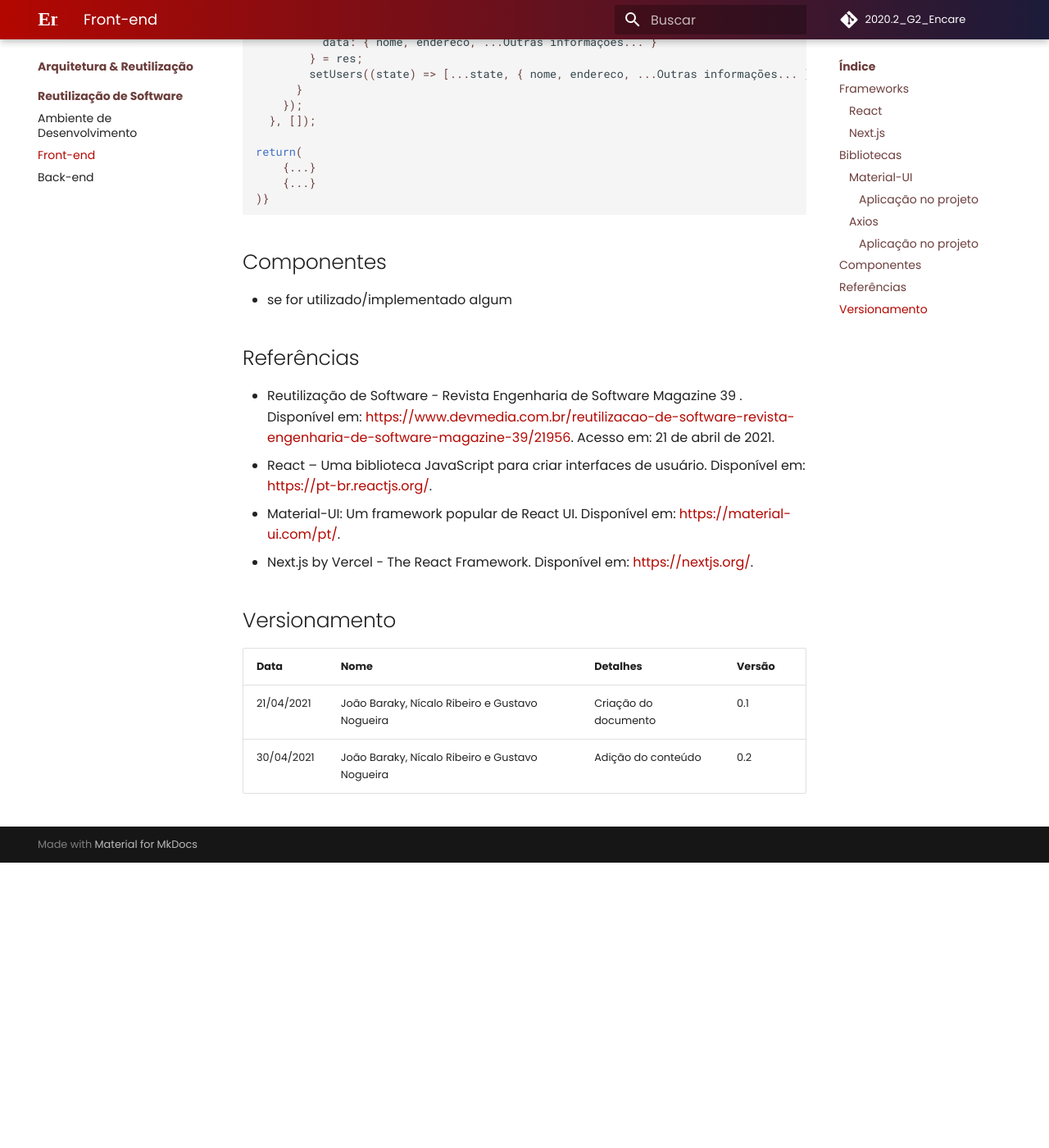
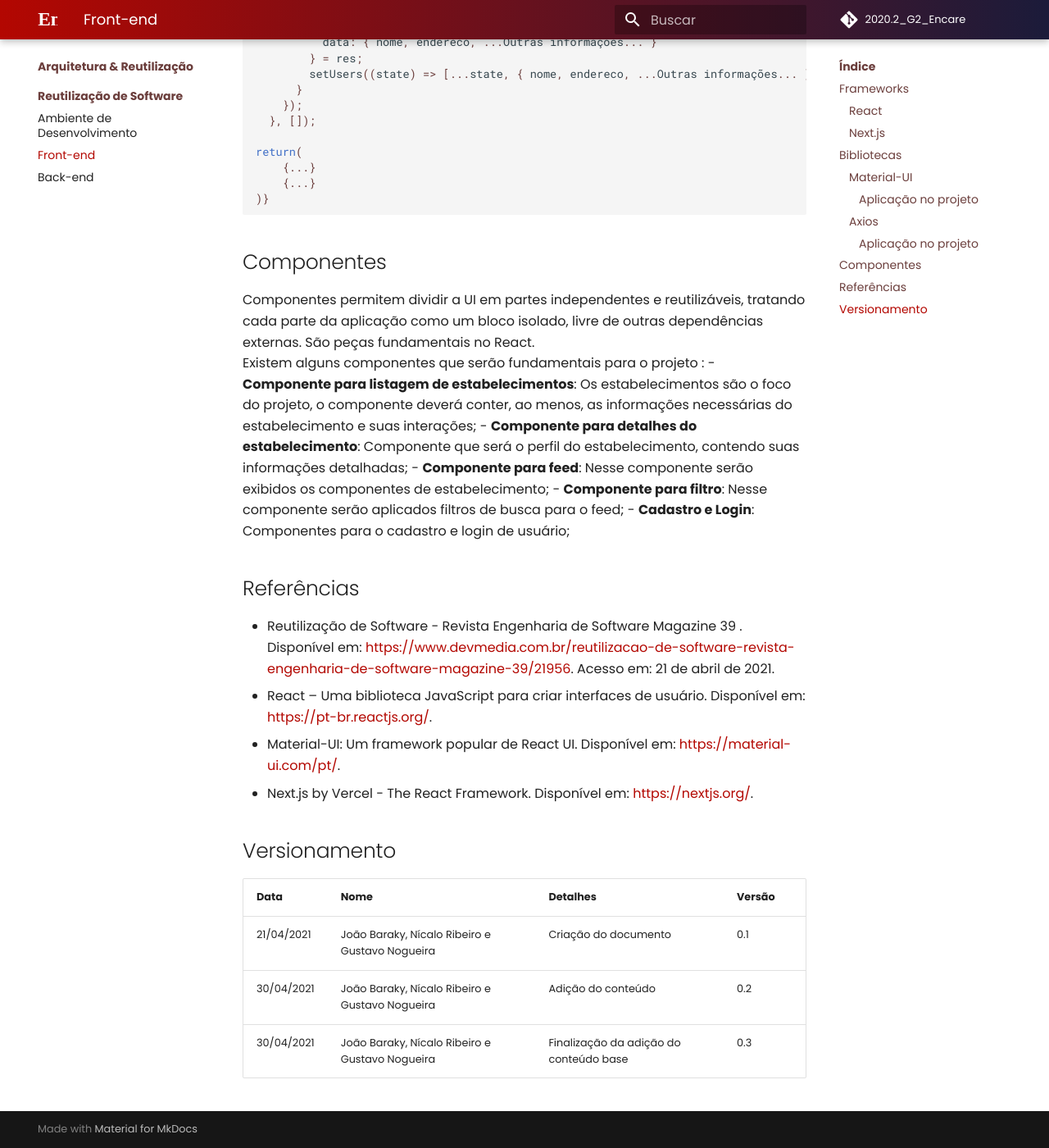
Before and after one commit to UnBArqDsw2020-2/2020.2_G2_Encare, an MkDocs documentation site: the page built from docs/Reutilizacao/frontend.md, in a window 1280 px wide and 1400 px high, scrolled down 4091 px. Shown: the whole window at 82% size. Built offline with MkDocs 1.6.1 and Material for MkDocs 9.7.7, drawn with Linux system fonts in a browser that asks for light colours; comment, search, counter and statistics services are not loaded; before the commit the page ends 5143 px from its top, so only the background shows below that.

Commit message:
[#80]Finalizacao do documento

````diff
--- a/docs/Reutilizacao/frontend.md
+++ b/docs/Reutilizacao/frontend.md
@@ -191,8 +191,13 @@ return(
 ```
 
 ## Componentes
-
-- se for utilizado/implementado algum
+Componentes permitem dividir a UI em partes independentes e reutilizáveis, tratando cada parte da aplicação como um bloco isolado, livre de outras dependências externas. São peças fundamentais no React.
+Existem alguns componentes que serão fundamentais para o projeto :
+- **Componente para listagem de estabelecimentos**: Os estabelecimentos são o foco do projeto, o componente deverá conter, ao menos, as informações necessárias do estabelecimento e suas interações;
+- **Componente para detalhes do estabelecimento**: Componente que será o perfil do estabelecimento, contendo suas informações detalhadas;
+- **Componente para feed**: Nesse componente serão exibidos os componentes de estabelecimento;
+- **Componente para filtro**: Nesse componente serão aplicados filtros de busca para o feed;
+- **Cadastro e Login**: Componentes para o cadastro e login de usuário;
 
 ## Referências
 
@@ -207,3 +212,4 @@ return(
 | ---- | ---- | -------- | ------ |
 | 21/04/2021 | João Baraky, Nícalo Ribeiro e Gustavo Nogueira | Criação do documento | 0.1 |
 | 30/04/2021 | João Baraky, Nícalo Ribeiro e Gustavo Nogueira | Adição do conteúdo | 0.2 |
+| 30/04/2021 | João Baraky, Nícalo Ribeiro e Gustavo Nogueira | Finalização da adição do conteúdo base | 0.3 |
````
